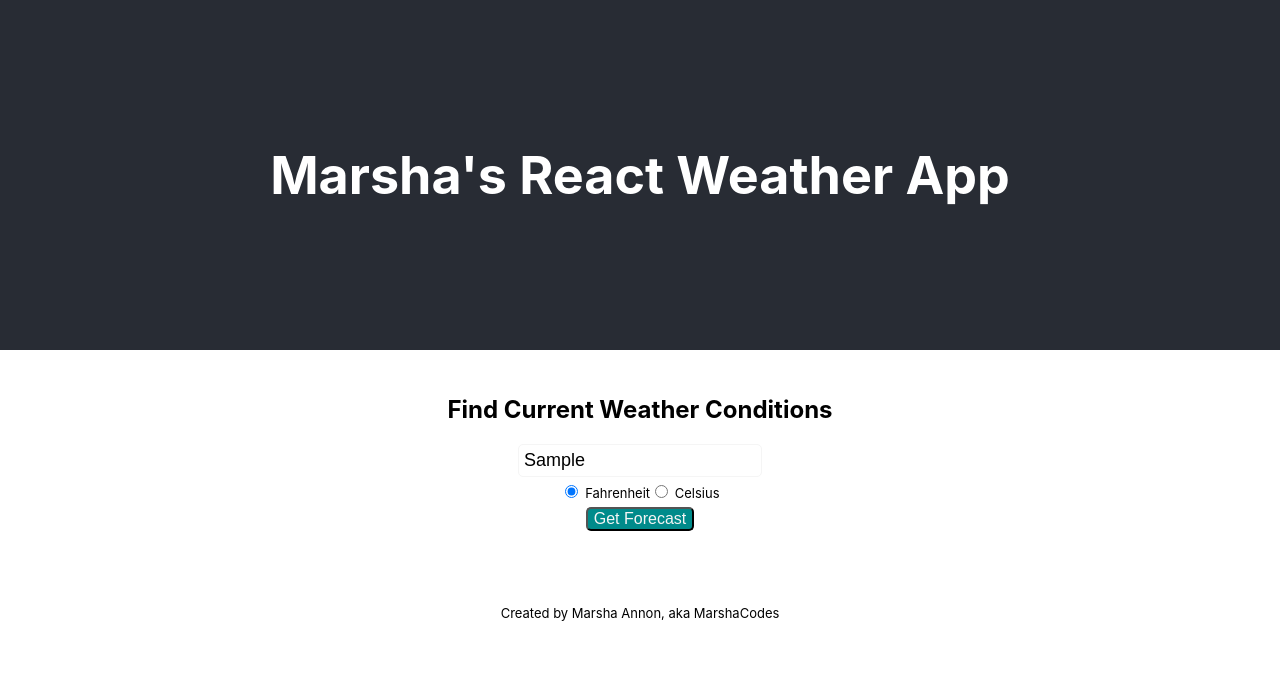
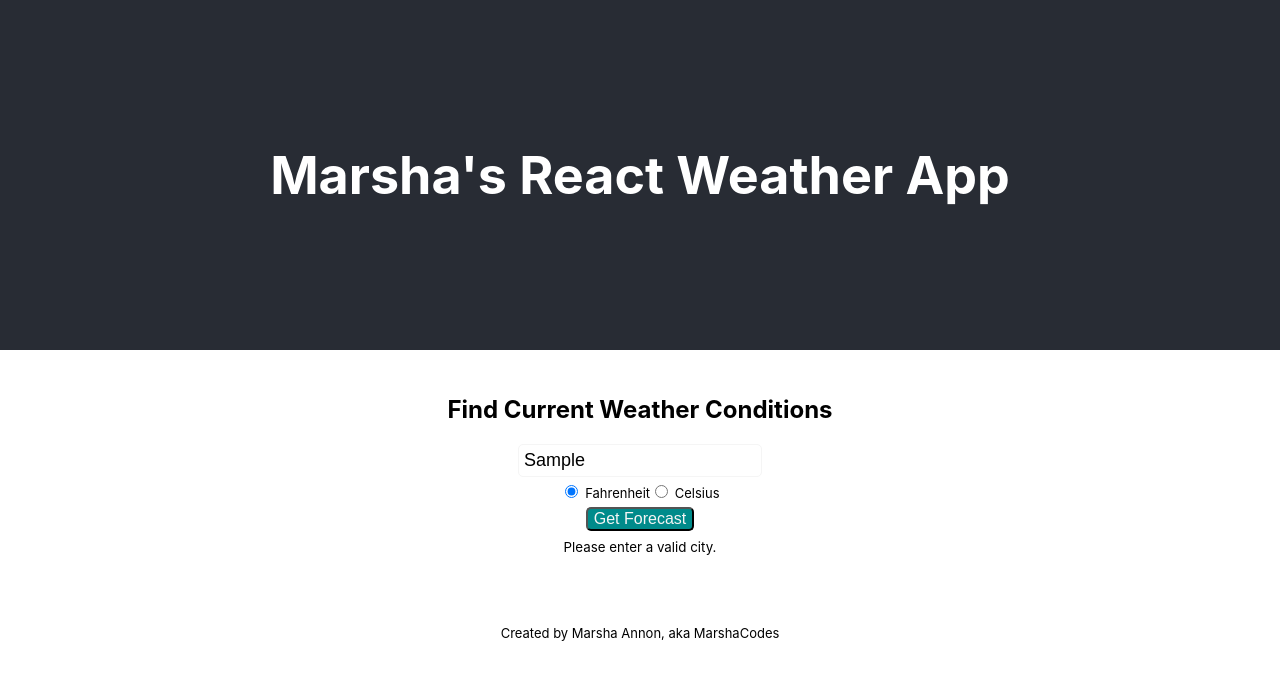
Before and after one commit to MarshaAnnon/weather-app, a React (Create React App) app: page / in a window 1280 px wide. Both pictures are taken after typing "Sample" into the empty fields and a click on the button "Get Forecast". Shown: the top 680 px of the page. Built offline with nearby package versions, Linux system fonts and the light colour scheme; no server answers.

Commit message:
add error and loading props to render messages

```diff
--- a/src/components/Conditions/Conditions.js
+++ b/src/components/Conditions/Conditions.js
@@ -5,6 +5,8 @@ import classes from './Conditions.module.css';
 const Conditions = (props) => {
   return (
     <div>
+      {props.error && <small>Please enter a valid city.</small>}
+      {props.loading && <div>Loading...</div>}
       { props.resObj.cod === 200 ?
         <div className={classes.wrapper}>
           <p><strong>{ props.resObj.name }</strong></p>
```
